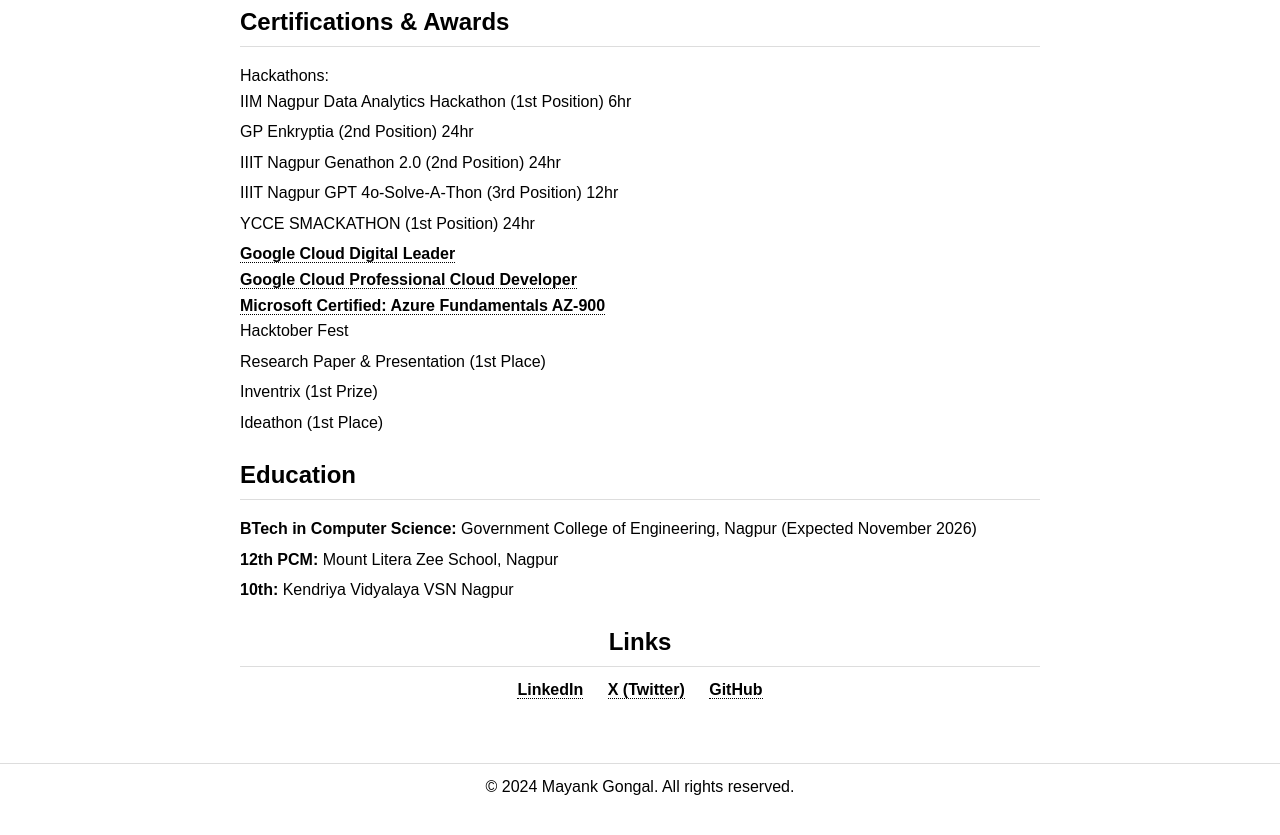
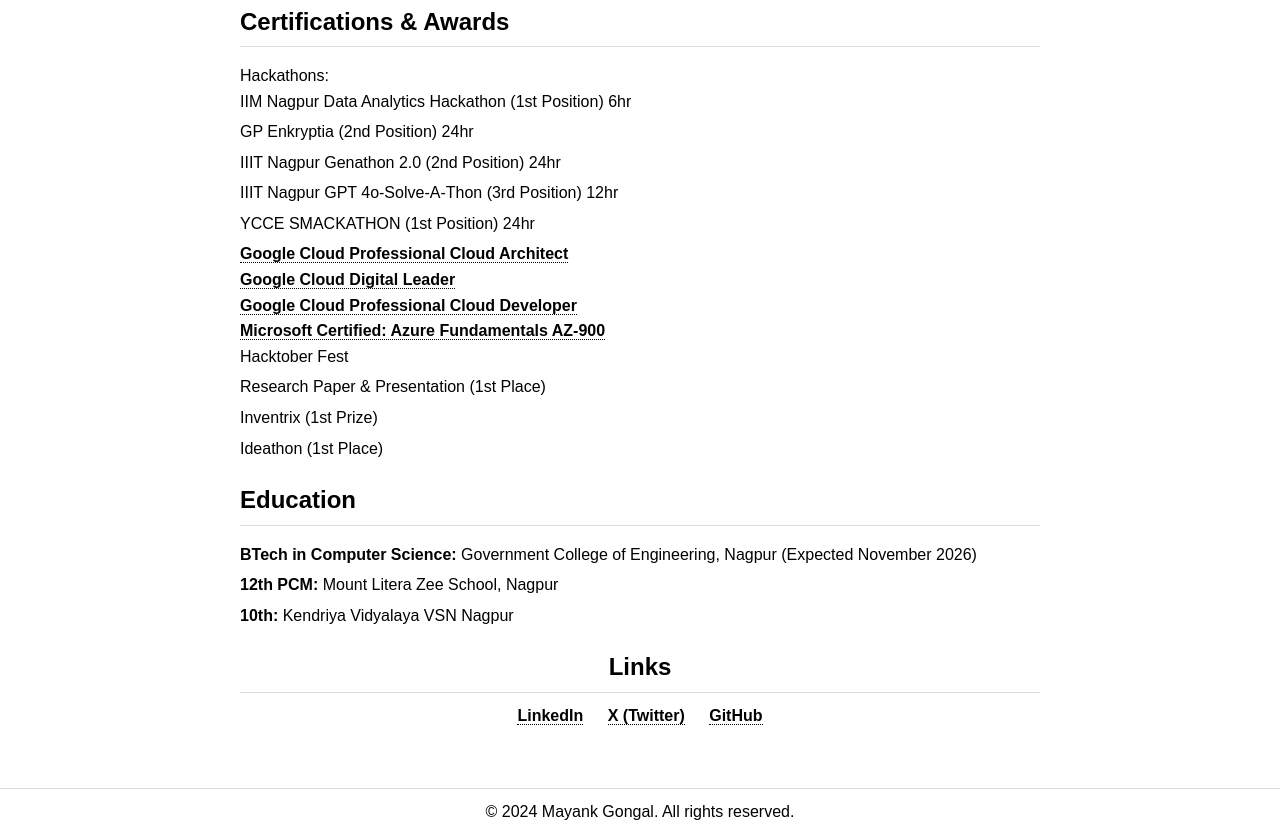
Before and after one commit to mayankgongal5/Portfolio, a plain HTML site: page index.html in a window 1280 px wide. Shown: the part 1055-1890 px from the top of the page. Before the commit the page ends 1864 px from the top, so only its background shows below. Drawn offline with Linux system fonts and the light colour scheme; a script that the page names is missing.

Commit message:
Update index.html
gcp pca

```diff
--- a/index.html
+++ b/index.html
@@ -138,6 +138,8 @@
                         <li>YCCE SMACKATHON (1st Position) 24hr</li>
                     </ul>
                 </li>
+                <b><a href="https://www.credly.com/badges/c50ef5b0-9a89-4687-94f8-04ed6dd8654f/public_url"target="_blank">Google Cloud Professional Cloud Architect</a></b>
+                <br>
                 <b><a href="https://www.credly.com/badges/080aa603-b605-4e31-b406-789a5fcbbb0d/linked_in_profile"target="_blank">Google Cloud Digital Leader</a></b>
                 <br>
                 <b><a href="https://www.credly.com/badges/bf709673-dd5d-4a78-98fb-b0ca1860bd1b/linked_in_profile"target="_blank">Google Cloud Professional Cloud Developer</a></b>
```
